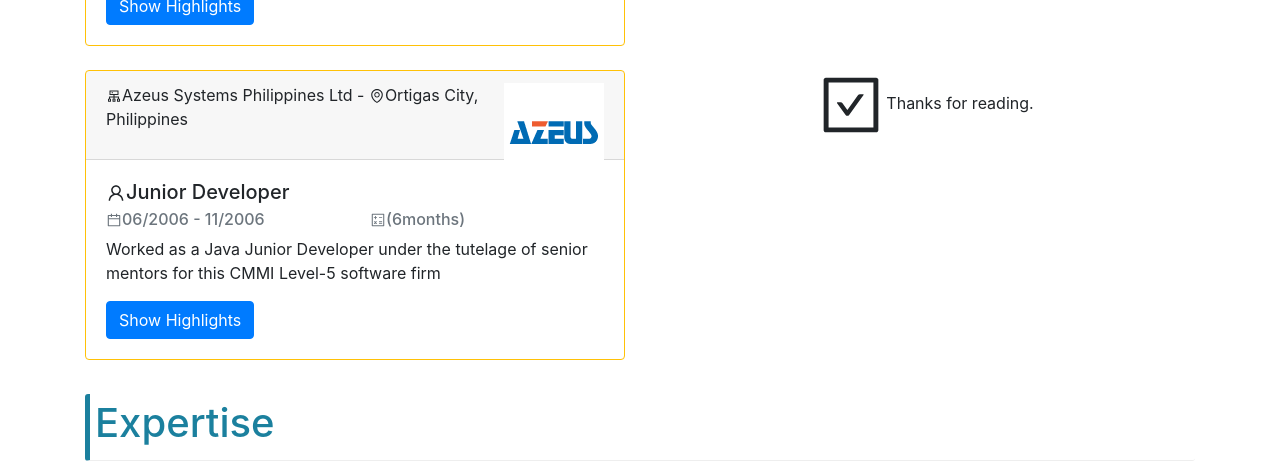
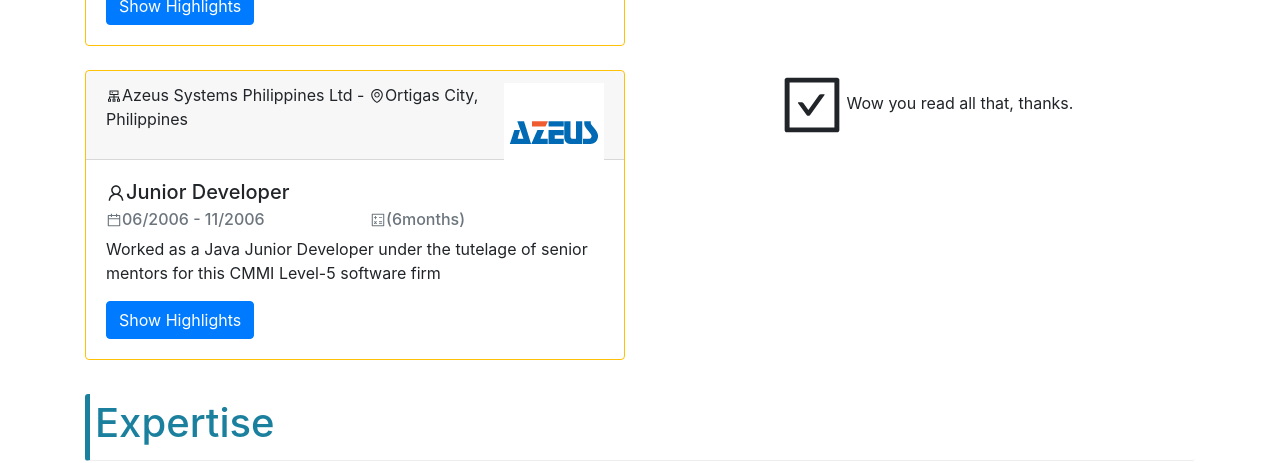
Before and after one commit to cjcdeleon/dev-portfolio-reactjs, a React (Create React App) app: page / in a window 1280 px wide. Shown: the part 1595-2058 px from the top of the page. Built offline with nearby package versions, Linux system fonts and the light colour scheme.

Commit message:
update experience content layouting last item if only 1 in row

```diff
--- a/src/components/ExperienceContent.js
+++ b/src/components/ExperienceContent.js
@@ -141,7 +141,7 @@ const generateArchivedExperienceItemEntry = () => {
 		if (i+1 < data.length) {
 			entries.push(<Row><Col sm={12} lg={6}><ExperienceItemEntry {...data[i]} /></Col><Col sm={12} lg={6}><ExperienceItemEntry {...data[i+1]} /></Col></Row>)
 		} else {
-    entries.push(<Row><Col sm={12} lg={6}><ExperienceItemEntry {...data[i]} /></Col><Col sm={12} lg={6} style={{textAlign: 'center', verticalAlign: 'center'}}><AiOutlineCheckSquare size='70'/>Thanks for reading.</Col></Row>)
+    entries.push(<Row><Col sm={12} lg={6}><ExperienceItemEntry {...data[i]} /></Col><Col sm={12} lg={6} style={{textAlign: 'center', verticalAlign: 'center'}}><AiOutlineCheckSquare size='70'/>Wow you read all that, thanks.</Col></Row>)
 		}
 	}
 	return entries;
```
